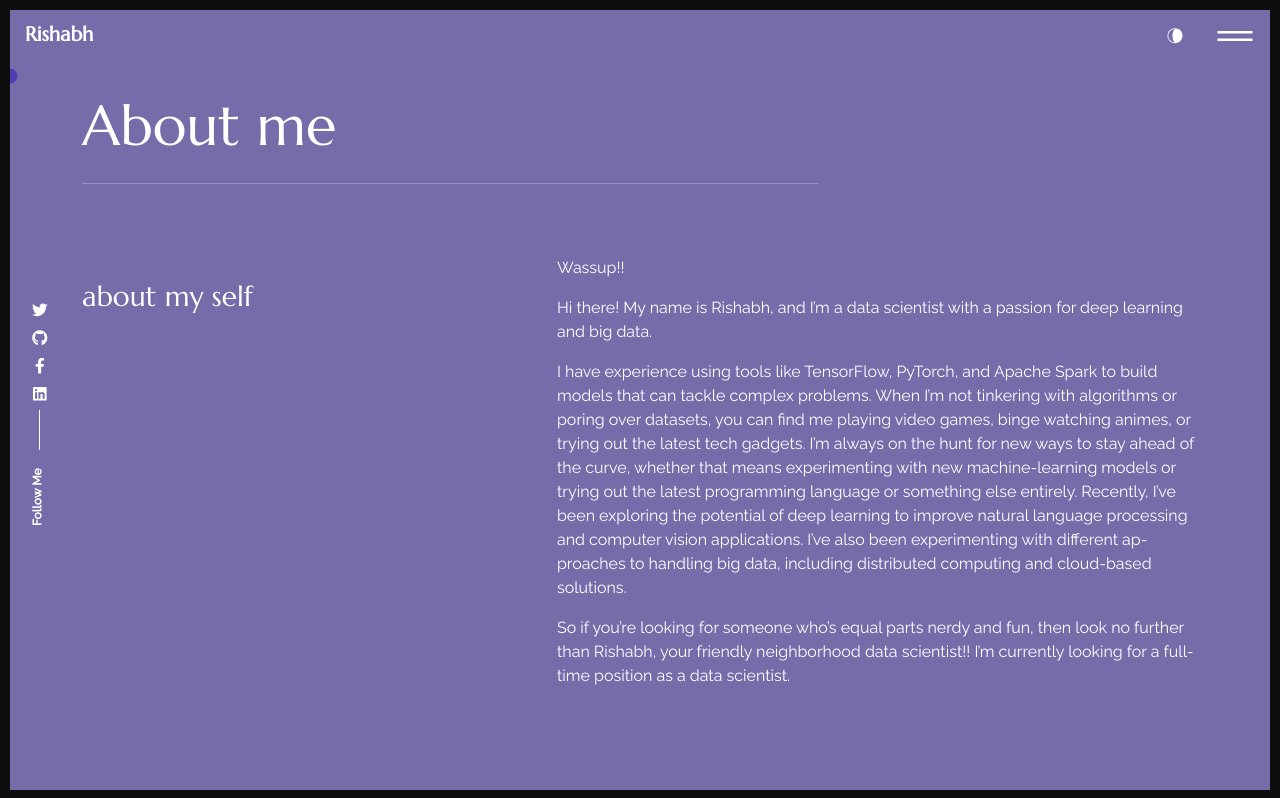
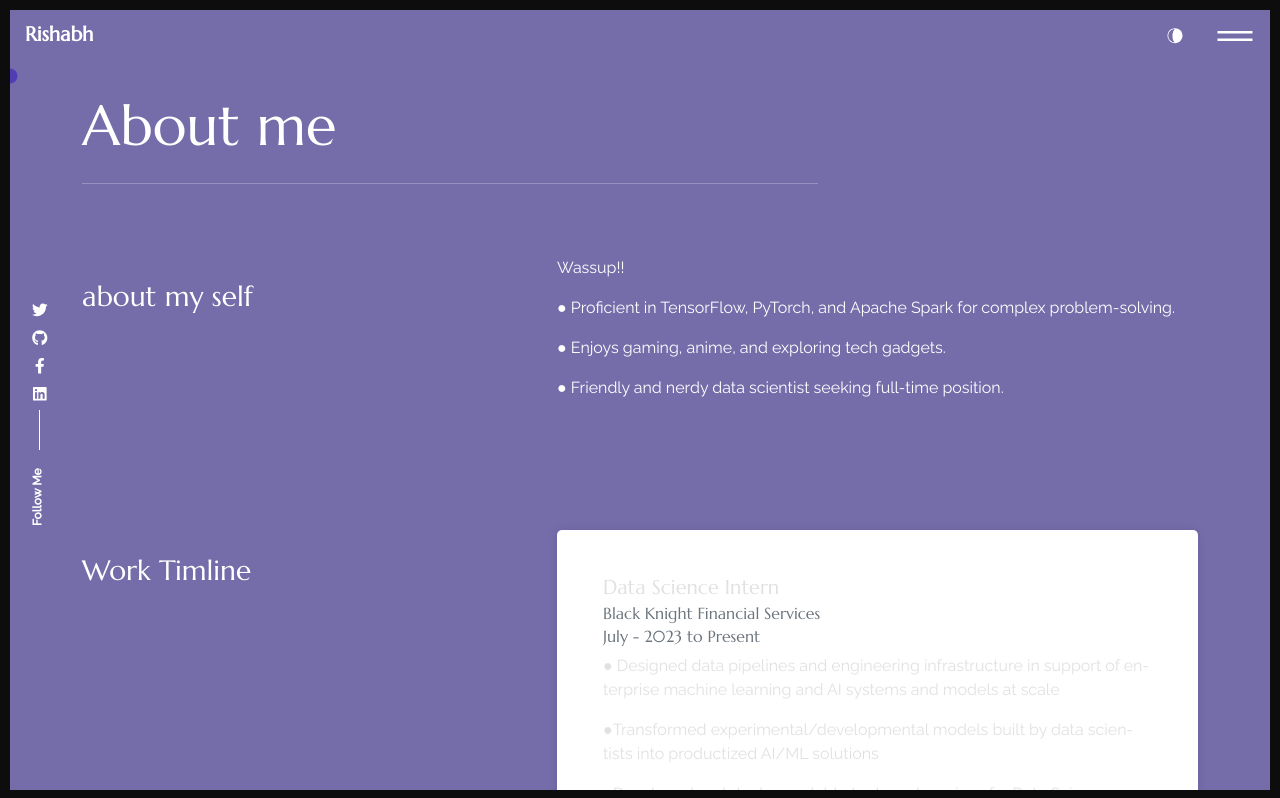
Before and after one commit to ris3abh/ris3abh.github.io, a React (Create React App) app: page /about in a window 1280 px wide. Shown: the top 798 px of the page. Built offline with nearby package versions, Linux system fonts and the light colour scheme.

Commit message:
new changes to the color theme

```diff
--- a/src/content_option.js
+++ b/src/content_option.js
@@ -15,13 +15,16 @@ const introdata = {
     your_img_url: "https://animesher.com/orig/1/194/1943/19438/animesher.com_anime-aesthetic-cyberpunk-aesthetic-1943837.gif",
 };
 
+
+
 const dataabout = {
     title: "about my self",
     aboutme: "Wassup!!",
-    aboutme1: " Hi there! My name is Rishabh, and I’m a data scientist with a passion for deep learning and big data.",
-    aboutme2: " I have experience using tools like TensorFlow, PyTorch, and Apache Spark to build models that can tackle complex problems. When I’m not tinkering with algorithms or poring over datasets, you can find me playing video games, binge watching animes, or trying out the latest tech gadgets. I’m always on the hunt for new ways to stay ahead of the curve, whether that means experimenting with new machine-learning models or trying out the latest programming language or something else entirely. Recently, I’ve been exploring the potential of deep learning to improve natural language processing and computer vision applications. I’ve also been experimenting with different approaches to handling big data, including distributed computing and cloud-based solutions.",
-    aboutme3: "So if you’re looking for someone who’s equal parts nerdy and fun, then look no further than Rishabh, your friendly neighborhood data scientist!! I’m currently looking for a full-time position as a data scientist.",
+    aboutme1: "● Proficient in TensorFlow, PyTorch, and Apache Spark for complex problem-solving.",
+    aboutme2: "● Enjoys gaming, anime, and exploring tech gadgets.",
+    aboutme3: "● Friendly and nerdy data scientist seeking full-time position.",
 };
+
 const worktimeline = [{
     jobtitle: "Data Science Intern",
     where: "Black Knight Financial Services",
--- a/src/index.css
+++ b/src/index.css
@@ -4,7 +4,7 @@
     --secondary-color: #fff;
     --text-color: #fff;
     --text-color-2: #fff;
-    --text-color-3: #fff;
+    --text-color-3: rgb(97, 63, 131);
     --overlay-color: rgb(12 12 12 / 63%);
 }
 
@@ -14,7 +14,7 @@
     --secondary-color: #000;
     --text-color: #000;
     --text-color-2: #000;
-    --text-color-3: rgb(97, 63, 131);
+    --text-color-3: rgb(255, 255, 255);
     --overlay-color: rgb(255 255 255 / 70%);
 }
 
--- a/src/pages/about/style.css
+++ b/src/pages/about/style.css
@@ -105,7 +105,7 @@
     background: var(--secondary-color);
     box-shadow: 0 0 10px 0 rgba(0, 0, 0, 0.1);
     margin-bottom: 30px;
-    color: rgb(93, 74, 114);
+    color: rgb(225, 225, 225);
     padding: 30px;
     transition: all 0.3s ease-in-out;
 }
```
Also changed, not shown: 2 other files (tests, documents, lock files or other folders).
